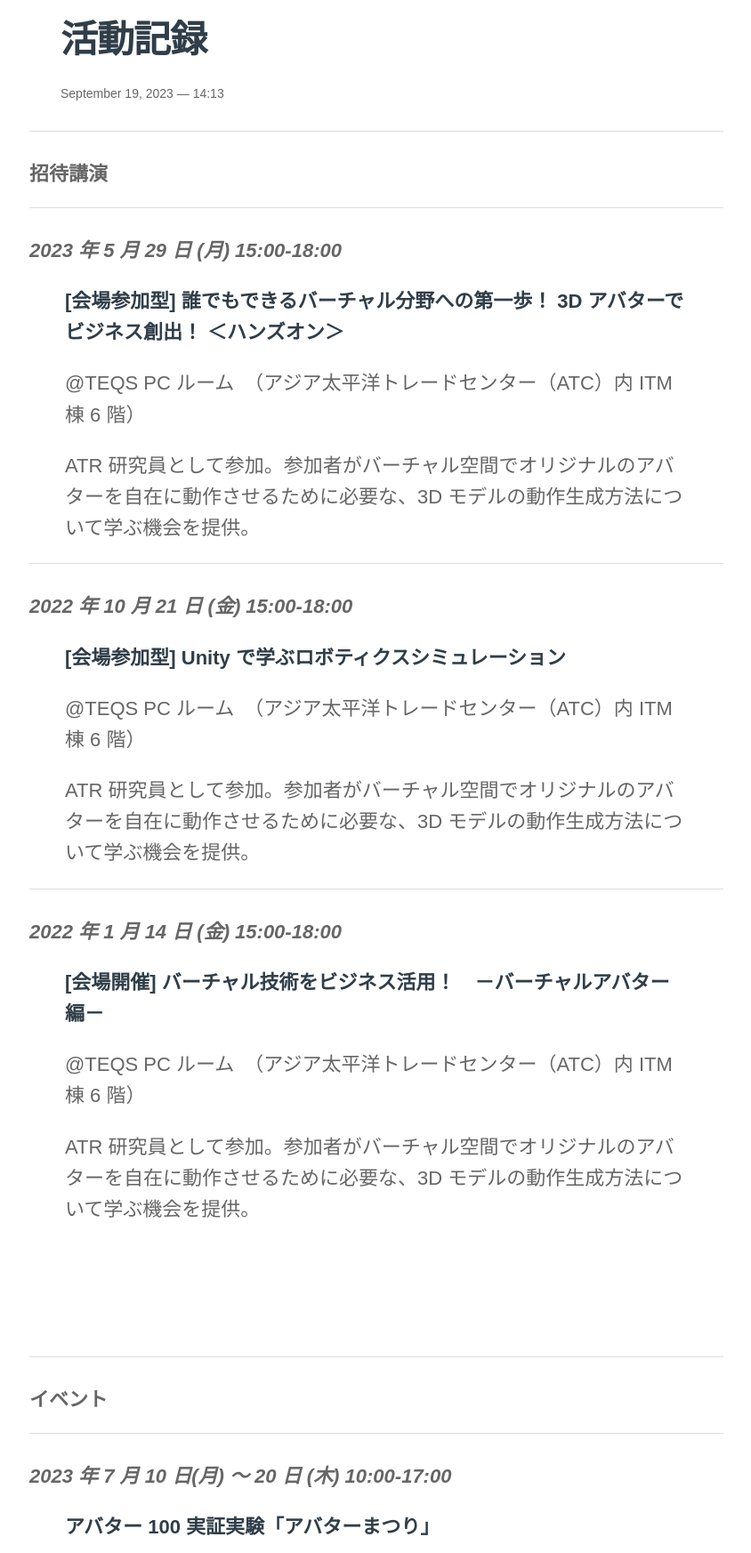
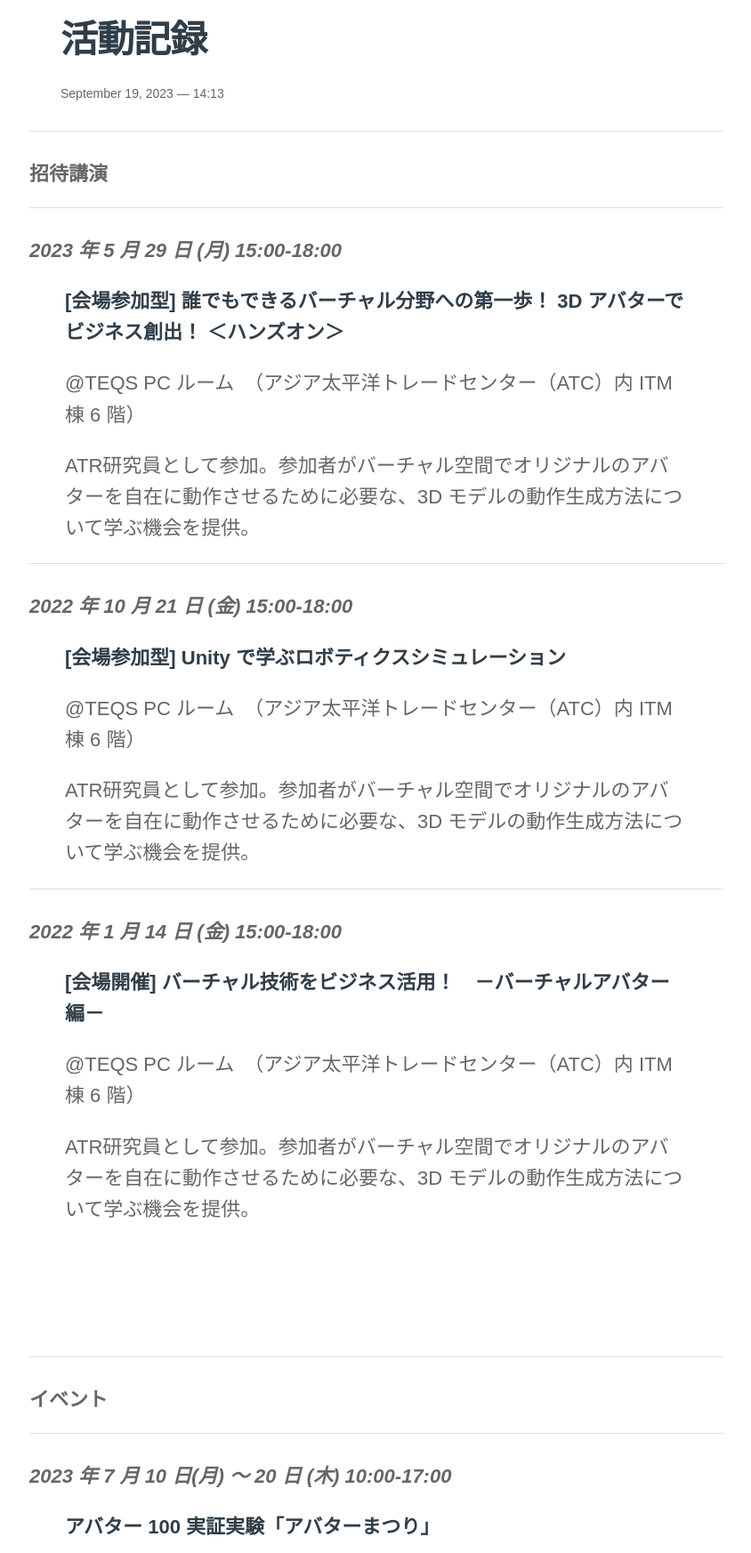
Before and after one commit to shogo-ni/shogo-ni.github.io, a Jekyll site: the page built from _posts/blog/2023-9-19-activity-log.markdown, in a window 1280 px wide, cut to the strip 174-1920 px from the top of the page. Shown: the whole strip at 89% size, without its empty margins (217-1061 px from the left). Built offline with Jekyll 4.4.1, drawn with Linux system fonts in a browser that asks for light colours; nearby versions of some CDN libraries; a script that is not in the unit is left out; some of the changed text lies outside the part shown.

```diff
--- a/_posts/blog/2023-9-19-activity-log.markdown
+++ b/_posts/blog/2023-9-19-activity-log.markdown
@@ -17,7 +17,7 @@ _**2023 年 5 月 29 日 (月) 15:00-18:00**_
 
 > @TEQS PC ルーム　（アジア太平洋トレードセンター（ATC）内 ITM 棟 6 階）
 
-> ATR 研究員として参加。参加者がバーチャル空間でオリジナルのアバターを自在に動作させるために必要な、3D モデルの動作生成方法について学ぶ機会を提供。
+> ATR研究員として参加。参加者がバーチャル空間でオリジナルのアバターを自在に動作させるために必要な、3D モデルの動作生成方法について学ぶ機会を提供。
 
 ---
 
@@ -27,7 +27,7 @@ _**2022 年 10 月 21 日 (金) 15:00-18:00**_
 
 > @TEQS PC ルーム　（アジア太平洋トレードセンター（ATC）内 ITM 棟 6 階）
 
-> ATR 研究員として参加。参加者がバーチャル空間でオリジナルのアバターを自在に動作させるために必要な、3D モデルの動作生成方法について学ぶ機会を提供。
+> ATR研究員として参加。参加者がバーチャル空間でオリジナルのアバターを自在に動作させるために必要な、3D モデルの動作生成方法について学ぶ機会を提供。
 
 ---
 
@@ -37,7 +37,8 @@ _**2022 年 1 月 14 日 (金) 15:00-18:00**_
 
 > @TEQS PC ルーム　（アジア太平洋トレードセンター（ATC）内 ITM 棟 6 階）
 
-> ATR 研究員として参加。参加者がバーチャル空間でオリジナルのアバターを自在に動作させるために必要な、3D モデルの動作生成方法について学ぶ機会を提供。
+> ATR研究員として参加。参加者がバーチャル空間でオリジナルのアバターを自在に動作させるために必要な、3D モデルの動作生成方法について学ぶ機会を提供。
+
 
 <br>
 <br>
@@ -55,7 +56,7 @@ _**2023 年 7 月 10 日(月) 〜 20 日 (木) 10:00-17:00**_
 
 > @アジア太平洋トレードセンター（ATC）ITM/O's 棟
 
-> ATR 研究員として参加。テレコでガイド！〜移動型アバター、Teleco を使って道案内をしよう〜の運営を担当。移動型サイバネティックアバター Teleco を用いた半自律案内タスクの実証実験を実施。
+> ATR研究員として参加。テレコでガイド！〜移動型アバター、Teleco を使って道案内をしよう〜の運営を担当。移動型サイバネティックアバター Teleco を用いた半自律案内タスクの実証実験を実施。
 
 ---
 
@@ -65,7 +66,7 @@ _**2022 年 11 月 5 日(土) 〜 6 日 (日) 10:00-16:00**_
 
 > @東大阪市花園ラグビー場（大阪）
 
-> ATR 研究員として参加。2025 年に開催される大阪・関西万博に向けた機運醸成のためのイベントである HANAZONO EXPO コンコース内にて、移動型サイバネティックアバター Teleco を用いた半自律案内タスクの実証実験を実施。
+> ATR研究員として参加。2025 年に開催される大阪・関西万博に向けた機運醸成のためのイベントである HANAZONO EXPO コンコース内にて、移動型サイバネティックアバター Teleco を用いた半自律案内タスクの実証実験を実施。
 
 <br>
 <br>
--- a/assets/css/main.css
+++ b/assets/css/main.css
@@ -604,7 +604,8 @@ h2 {
 h2, header nav a, header .kicker, footer .lockup a, #h_small #nav_small a, #h_small .kicker {
   font-size: 14px;
   font-weight: 700;
-  text-transform: uppercase; }
+/*  text-transform: uppercase; */
+}
 
 h3 {
   font-size: 2.5em;
```
Also changed, not shown: other parts of _posts/blog/2023-9-19-activity-log.markdown (+6 -5 lines), _includes/history.html (+13 -13 lines), _posts/blog/2021-1-15-ressume.markdown (+8 -1 lines), 1 other file.
